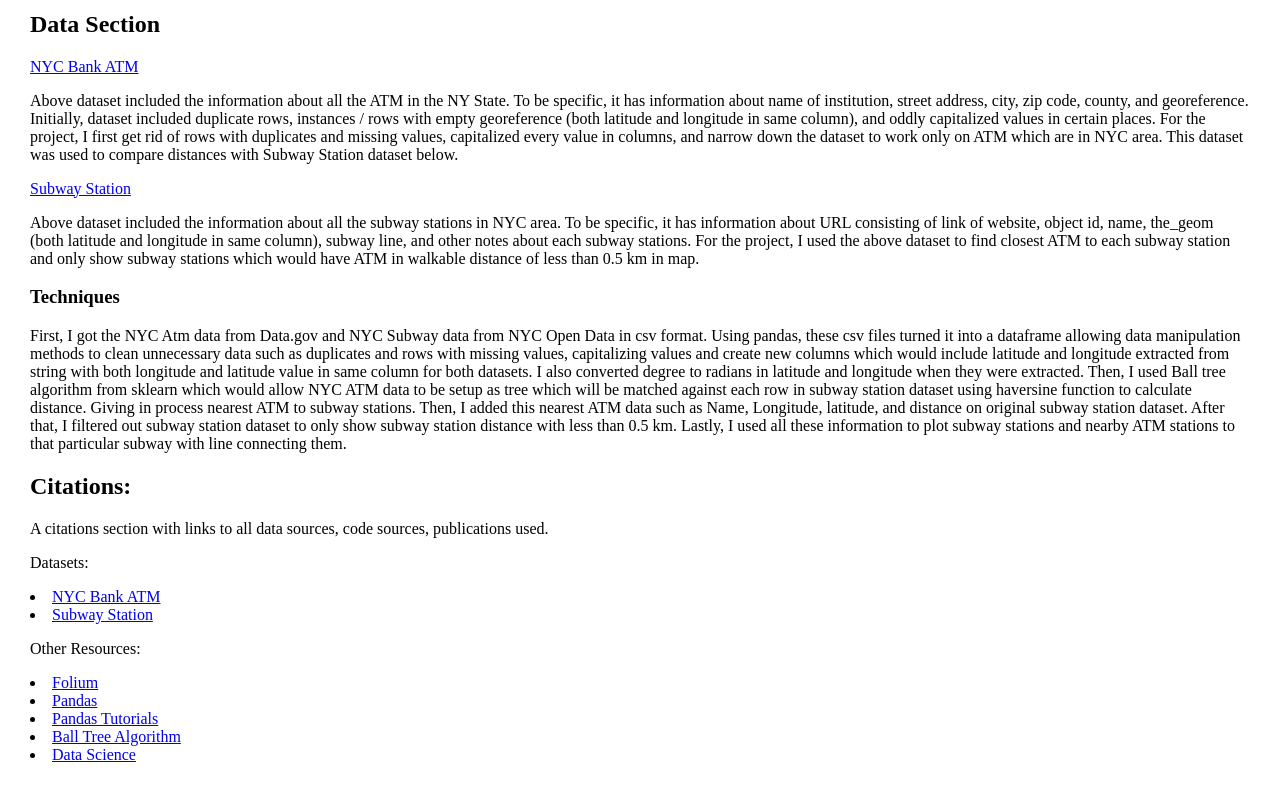
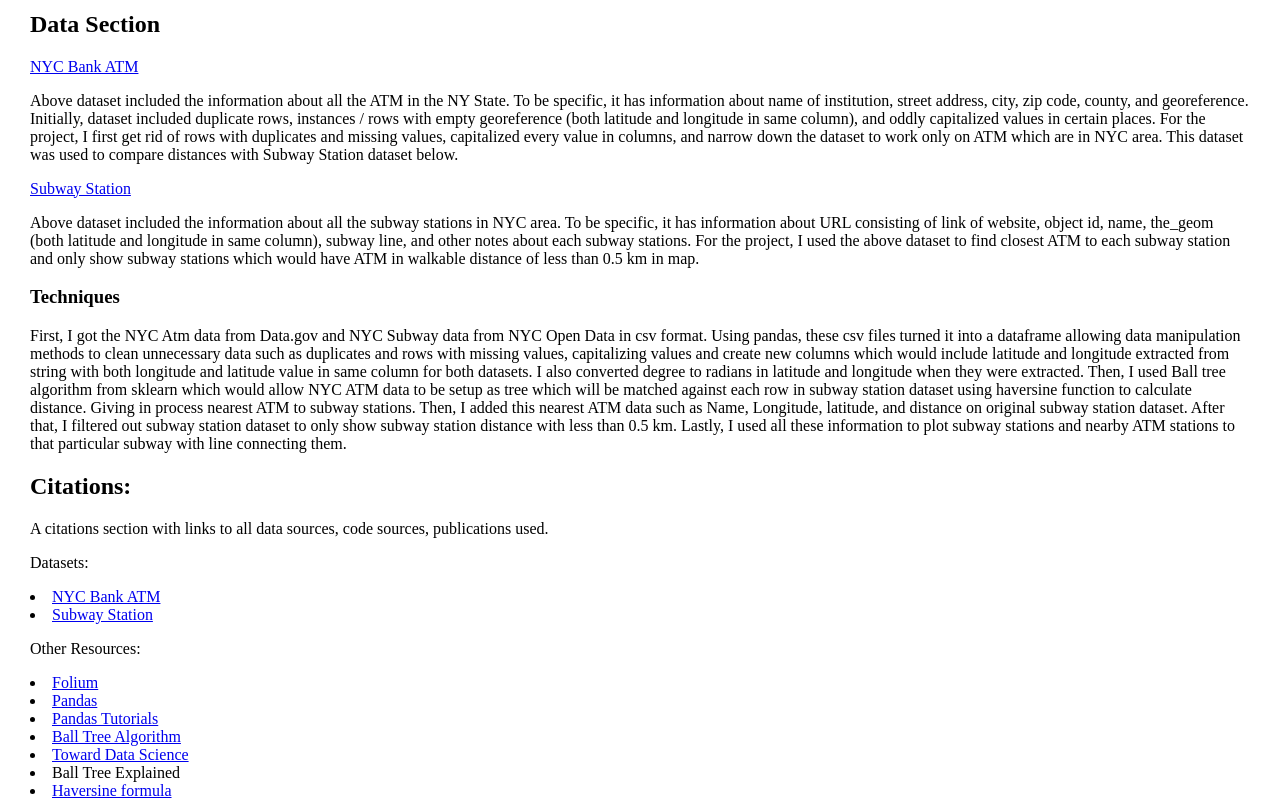
Before and after one commit to saimantmg01/DS_Project, a plain HTML site: page index.html in a window 1280 px wide. Shown: the part 650-1450 px from the top of the page. Before the commit the page ends 1414 px from the top, so only its background shows below. Drawn offline with Linux system fonts and the light colour scheme.

Commit message:
Added more links

```diff
--- a/index.html
+++ b/index.html
@@ -49,7 +49,9 @@
         <li><a href="https://pandas.pydata.org/docs/user_guide/index.html#user-guide">Pandas</a></li>
         <li><a href="https://pandas.pydata.org/pandas-docs/dev/getting_started/intro_tutorials/index.html">Pandas Tutorials</a></li>
         <li><a href="https://scikit-learn.org/stable/modules/generated/sklearn.neighbors.BallTree.html">Ball Tree Algorithm</a></li>
-        <li><a href="https://towardsdatascience.com/using-scikit-learns-binary-trees-to-efficiently-find-latitude-and-longitude-neighbors-909979bd929b">Data Science</a></li>
+        <li><a href="https://towardsdatascience.com/using-scikit-learns-binary-trees-to-efficiently-find-latitude-and-longitude-neighbors-909979bd929b">Toward Data Science</a></li>
+        <li> <a href = "https://towardsdatascience.com/tree-algorithms-explained-ball-tree-algorithm-vs-kd-tree-vs-brute-force-9746debcd940"></a>Ball Tree Explained</li>
+        <li><a href= "https://en.wikipedia.org/wiki/Haversine_formula">Haversine formula</a></li>
     </div>
 </div>
 </body>
```
